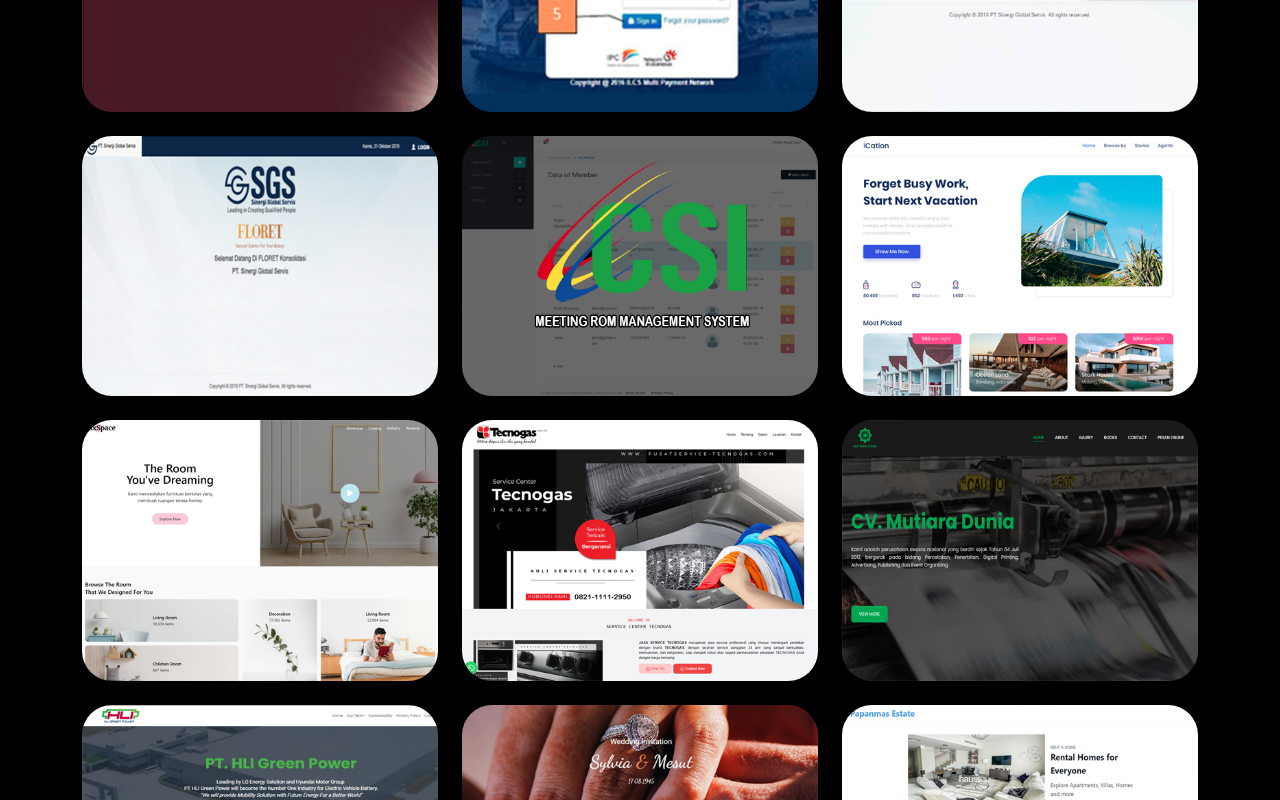
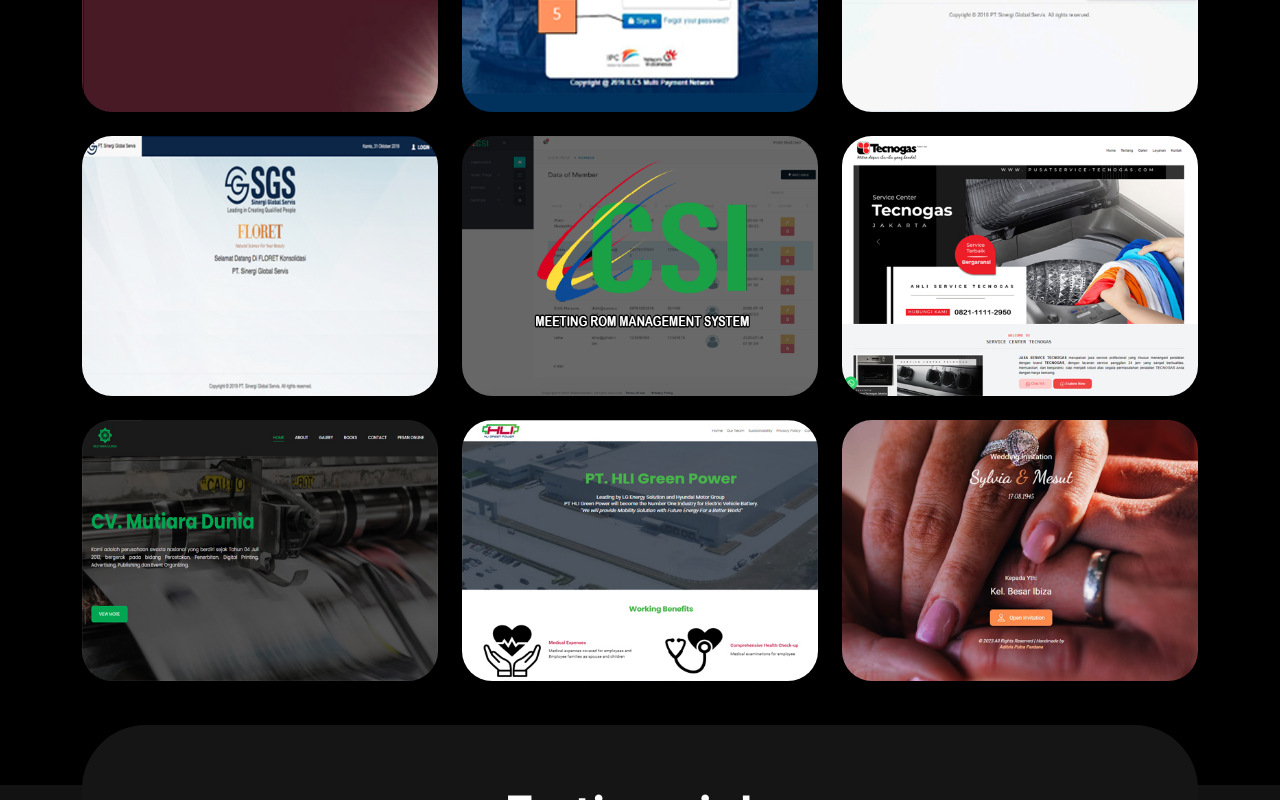
Before and after one commit to pardana/aditria-pardana, a React (Create React App) app: page / in a window 1280 px wide. Shown: the part 1740-2540 px from the top of the page. Built offline with nearby package versions, Linux system fonts and the light colour scheme.

Commit message:
update projects card

```diff
--- a/src/components/Projects.js
+++ b/src/components/Projects.js
@@ -85,6 +85,8 @@ import webHLI4 from "../assets/img/web-HLI4.jpg";
 import webWeddingMaryaniAditria0 from "../assets/img/web-WeddingMaryaniAditria0.jpeg";
 import webWeddingMaryaniAditria2 from "../assets/img/web-WeddingMaryaniAditria2.jpg";
 
+import webTravelAdvisor from "../assets/img/web-TravelAdvisor.png";
+
 import webPapanmasEstate0 from "../assets/img/web-Papanmas-Estate0.png";
 import webPapanmasEstate1 from "../assets/img/web-Papanmas-Estate.png";
 
@@ -96,6 +98,106 @@ import "animate.css";
 // import TrackVisibility from "react-on-screen";
 
 export default function Projects() {
+  const projectsWeb = [
+    {
+      title: "PDMS",
+      imgUrl: webPDMS1,
+      tech: "HTML5, CSS3, Javascript, jQuery, Bootstrap, PHP Gata Framework",
+      description:
+        "PDMS (Product Development Manufacture System) with PT. Martina Berto (Martha Tilaar Group)",
+      imgDetails: {
+        names: [webPDMS1, webPDMS2, webPDMS3, webPDMS4, webPDMS5, webPDMS6],
+      },
+    },
+    {
+      title: "iCargo",
+      imgUrl: webIcargo0,
+      tech: "HTML5, CSS3, Javascript, Bootstrap, PHP Codeigniter",
+      description:
+        "iCargo Modul DO Payment (Delivery Order) with PT. Integrasi Logistik Cipta Solusi",
+      imgDetails: {
+        names: [webIcargo1, webIcargo2, webIcargo3, webIcargo4],
+      },
+    },
+    {
+      title: "SGS POS",
+      imgUrl: webPOS1,
+      tech: "HTML5, CSS3, Javascript, jQuery, Bootstrap, PHP Gata Codeigniter",
+      description:
+        "SGS POS (Point of Sales) with PT. Sinergi Global Servis (Martha Tilaar Group)",
+      imgDetails: {
+        names: [webPOS1, webPOS2, webPOS3, webPOS4, webPOS5],
+      },
+    },
+    {
+      title: "Floret POS",
+      imgUrl: webFloret1,
+      tech: "HTML5, CSS3, Javascript, jQuery, Bootstrap, PHP Gata Codeigniter",
+      description:
+        "Floret POS (Point of Sales) with PT. Sinergi Global Servis (Martha Tilaar Group)",
+      imgDetails: {
+        names: [webFloret1, webFloret2, webFloret3, webFloret4],
+      },
+    },
+    {
+      title: "MRMS",
+      imgUrl: webMRMS0,
+      tech: "HTML5, CSS3, Javascript, Bootstrap, React JS",
+      description:
+        "App. MRMS (Meeting Room Management System) with PT. Corea System Indonesia",
+      imgDetails: {
+        names: [webMRMS1, webMRMS2, webMRMS3, webMRMS4],
+      },
+    },
+    {
+      title: "Tecnogas Indonesia",
+      imgUrl: webTecnogas1,
+      tech: "HTML5, CSS3, Javascript, React JS, Tailwind CSS",
+      description: "Jasa Service Tecnogas Indonesia",
+      linkUrl: "https://www.jasaservice-tecnogas.com/",
+      imgDetails: {
+        names: [webTecnogas1, webTecnogas2, webTecnogas3],
+      },
+    },
+    {
+      title: "CV. Mutiara Dunia",
+      imgUrl: webMutiara0,
+      tech: "Wordpress CMS",
+      description: "Company Profile Percetakan di Bekasi",
+      linkUrl: "https://mutiara-grafika.com/",
+      imgDetails: {
+        names: [
+          webMutiara0,
+          webMutiara1,
+          webMutiara2,
+          webMutiara3,
+          webMutiara4,
+        ],
+      },
+    },
+    {
+      title: "PT. HLI Green Power",
+      imgUrl: webHLI0,
+      tech: "Vite, Javascript, React JS, Tailwind CSS, Integrated API via Laravel",
+      description:
+        "Company Profile PT HLI Green Power will become the Number One Industry for Electric Vehicle Battery.",
+      linkUrl: "https://hligreenpower.com/",
+      imgDetails: {
+        names: [webHLI0, webHLI1, webHLI2, webHLI3, webHLI4],
+      },
+    },
+    {
+      title: "Sylvia & Mesut",
+      imgUrl: webWeddingMaryaniAditria0,
+      tech: "Vite, Javascript, React JS, Tailwind CSS, Integrated API via Firebase",
+      description: "Wedding Online Invitation",
+      linkUrl: "/",
+      imgDetails: {
+        names: [webWeddingMaryaniAditria2],
+      },
+    },
+  ];
+
   const projectsUIUX = [
     {
       title: "Gofurniture",
@@ -152,110 +254,13 @@ export default function Projects() {
     },
   ];
 
-  const projectsDesign = [
-    {
-      title: "APF Graphia",
-      imgUrl: designAPF,
-      tech: "Photoshop",
-      description: "Logo APF Graphia",
-      imgDetails: {
-        names: [designAPF],
-      },
-    },
-    {
-      title: "Karang Taruna RW08",
-      imgUrl: designKATAR8,
-      tech: "Photoshop",
-      description: "Logo Karang Taruna RW08",
-      imgDetails: {
-        names: [designKATAR8],
-      },
-    },
-    {
-      title: "Gemilang Futsal Family",
-      imgUrl: designGemilang,
-      tech: "Photoshop",
-      description: "Logo Gemilang Futsal Family",
-      imgDetails: {
-        names: [designGemilang],
-      },
-    },
-    {
-      title: "Jones FT",
-      imgUrl: designJones,
-      tech: "Photoshop",
-      description: "Logo Jones FT",
-      imgDetails: {
-        names: [designJones],
-      },
-    },
-    {
-      title: "Pemuda RT03",
-      imgUrl: designRT03,
-      tech: "Photoshop",
-      description: "Logo Pemuda RT03",
-      imgDetails: {
-        names: [designRT03],
-      },
-    },
-  ];
-
-  const projectsWeb = [
-    {
-      title: "PDMS",
-      imgUrl: webPDMS1,
-      tech: "HTML5, CSS3, jQuery, Bootstrap, PHP Gata Framework",
-      description:
-        "PDMS (Product Development Manufacture System) with PT. Martina Berto (Martha Tilaar Group)",
-      imgDetails: {
-        names: [webPDMS1, webPDMS2, webPDMS3, webPDMS4, webPDMS5, webPDMS6],
-      },
-    },
-    {
-      title: "iCargo",
-      imgUrl: webIcargo0,
-      tech: "HTML5, CSS3, Bootstrap, PHP Codeigniter",
-      description:
-        "iCargo Modul DO Payment (Delivery Order) with PT. Integrasi Logistik Cipta Solusi",
-      imgDetails: {
-        names: [webIcargo1, webIcargo2, webIcargo3, webIcargo4],
-      },
-    },
-    {
-      title: "SGS POS",
-      imgUrl: webPOS1,
-      tech: "HTML5, CSS3, jQuery, Bootstrap, PHP Gata Codeigniter",
-      description:
-        "SGS POS (Point of Sales) with PT. Sinergi Global Servis (Martha Tilaar Group)",
-      imgDetails: {
-        names: [webPOS1, webPOS2, webPOS3, webPOS4, webPOS5],
-      },
-    },
-    {
-      title: "Floret POS",
-      imgUrl: webFloret1,
-      tech: "HTML5, CSS3, jQuery, Bootstrap, PHP Gata Codeigniter",
-      description:
-        "Floret POS (Point of Sales) with PT. Sinergi Global Servis (Martha Tilaar Group)",
-      imgDetails: {
-        names: [webFloret1, webFloret2, webFloret3, webFloret4],
-      },
-    },
-    {
-      title: "MRMS",
-      imgUrl: webMRMS0,
-      tech: "HTML5, CSS3, Bootstrap, React JS",
-      description:
-        "App. MRMS (Meeting Room Management System) with PT. Corea System Indonesia",
-      imgDetails: {
-        names: [webMRMS1, webMRMS2, webMRMS3, webMRMS4],
-      },
-    },
+  const projectsExlporers = [
     {
       title: "iCation",
       imgUrl: uiuxiCation1,
-      tech: "HTML5, CSS3, React JS, Bootstrap",
+      tech: "HTML5, CSS3, Javascript, React JS, Bootstrap",
       description: "iCation (Hotel Vacation)",
+      linkUrl: "https://ication-iapptech.netlify.app/",
       imgDetails: {
         names: [uiuxiCation1, uiuxiCation2, uiuxiCation3, uiuxiCation4],
       },
@@ -263,7 +268,7 @@ export default function Projects() {
     {
       title: "Lux Space",
       imgUrl: webLuxspace0,
-      tech: "HTML5, CSS3, React JS, Tailwind CSS",
+      tech: "HTML5, CSS3, Javascript, React JS, Tailwind CSS",
       description: "Lux Space (Web Furniture like Ikea)",
       linkUrl: "https://luxspace-roan.vercel.app/",
       imgDetails: {
@@ -278,57 +283,20 @@ export default function Projects() {
       },
     },
     {
-      title: "Tecnogas Indonesia",
-      imgUrl: webTecnogas1,
-      tech: "HTML5, CSS3, React JS, Tailwind CSS",
-      description: "Jasa Service Tecnogas Indonesia",
-      linkUrl: "https://www.jasaservice-tecnogas.com/",
+      title: "Travel Advisor",
+      imgUrl: webTravelAdvisor,
+      tech: "HTML5, CSS3, Javascript, React JS, Material UI, Integrated via Rapid API",
+      description: "Travel Apps",
+      linkUrl: "https://travel-advisor-iapptech.netlify.app/",
       imgDetails: {
-        names: [webTecnogas1, webTecnogas2, webTecnogas3],
-      },
-    },
-    {
-      title: "CV. Mutiara Dunia",
-      imgUrl: webMutiara0,
-      tech: "Wordpress CMS",
-      description: "Company Profile Percetakan di Bekasi",
-      linkUrl: "https://mutiara-grafika.com/",
-      imgDetails: {
-        names: [
-          webMutiara0,
-          webMutiara1,
-          webMutiara2,
-          webMutiara3,
-          webMutiara4,
-        ],
-      },
-    },
-    {
-      title: "PT. HLI Green Power",
-      imgUrl: webHLI0,
-      tech: "Vite, React JS, Tailwind CSS, Integrated API via Laravel",
-      description:
-        "Company Profile PT HLI Green Power will become the Number One Industry for Electric Vehicle Battery.",
-      linkUrl: "https://hligreenpower.com/",
-      imgDetails: {
-        names: [webHLI0, webHLI1, webHLI2, webHLI3, webHLI4],
-      },
-    },
-    {
-      title: "Sylvia & Mesut",
-      imgUrl: webWeddingMaryaniAditria0,
-      tech: "Vite, React JS, Tailwind CSS, Integrated API via Firebase",
-      description: "Wedding Online Invitation",
-      linkUrl: "",
-      imgDetails: {
-        names: [webWeddingMaryaniAditria2],
+        names: [webTravelAdvisor],
       },
     },
     {
       title: "Papanmas Estate",
       imgUrl: webPapanmasEstate0,
-      tech: "HTML5, CSS3, Next JS, Chakra UI",
-      description: "Wedding Online Invitation",
+      tech: "HTML5, CSS3, Javascript, Next JS, Chakra UI, Integrated via Rapid API",
+      description: "Real Estate App",
       linkUrl: "https://papanmas-estate.vercel.app/",
       imgDetails: {
         names: [webPapanmasEstate1],
@@ -337,14 +305,62 @@ export default function Projects() {
     {
       title: "AP Travel",
       imgUrl: webAPTravel0,
-      tech: "HTML5, CSS3, Typescript, Next JS, Tailwind CSS",
-      description: "Wedding Online Invitation",
+      tech: "HTML5, CSS3, Typescript, Next JS, Tailwind CSS, Integrated via Rapid API",
+      description: "Travel Apps",
       linkUrl: "https://aptravel.vercel.app/",
       imgDetails: {
         names: [webAPTravel1],
       },
     },
   ];
+
+  // const projectsDesign = [
+  //   {
+  //     title: "APF Graphia",
+  //     imgUrl: designAPF,
+  //     tech: "Photoshop",
+  //     description: "Logo APF Graphia",
+  //     imgDetails: {
+  //       names: [designAPF],
+  //     },
+  //   },
+  //   {
+  //     title: "Karang Taruna RW08",
+  //     imgUrl: designKATAR8,
+  //     tech: "Photoshop",
+  //     description: "Logo Karang Taruna RW08",
+  //     imgDetails: {
+  //       names: [designKATAR8],
+  //     },
+  //   },
+  //   {
+  //     title: "Gemilang Futsal Family",
+  //     imgUrl: designGemilang,
+  //     tech: "Photoshop",
+  //     description: "Logo Gemilang Futsal Family",
+  //     imgDetails: {
+  //       names: [designGemilang],
+  //     },
+  //   },
+  //   {
+  //     title: "Jones FT",
+  //     imgUrl: designJones,
+  //     tech: "Photoshop",
+  //     description: "Logo Jones FT",
+  //     imgDetails: {
+  //       names: [designJones],
+  //     },
+  //   },
+  //   {
+  //     title: "Pemuda RT03",
+  //     imgUrl: designRT03,
+  //     tech: "Photoshop",
+  //     description: "Logo Pemuda RT03",
+  //     imgDetails: {
+  //       names: [designRT03],
+  //     },
+  //   },
+  // ];
 
   return (
     <section className="project" id="projects">
@@ -384,7 +400,7 @@ export default function Projects() {
                   <Nav.Link eventKey="second">UI/UX</Nav.Link>
                 </Nav.Item>
                 <Nav.Item>
-                  <Nav.Link eventKey="third"> Design</Nav.Link>
+                  <Nav.Link eventKey="third">Explorers</Nav.Link>
                 </Nav.Item>
               </Nav>
 
@@ -407,11 +423,19 @@ export default function Projects() {
 
                 <Tab.Pane eventKey="third">
                   <Row>
+                    {projectsExlporers.map((projectsExlporers, index) => {
+                      return <ProjectCard key={index} {...projectsExlporers} />;
+                    })}
+                  </Row>
+                </Tab.Pane>
+
+                {/* <Tab.Pane eventKey="third">
+                  <Row>
                     {projectsDesign.map((projectsDesign, index) => {
                       return <ProjectCard key={index} {...projectsDesign} />;
                     })}
                   </Row>
-                </Tab.Pane>
+                </Tab.Pane> */}
               </Tab.Content>
             </Tab.Container>
           </Col>
```
Also changed, not shown: src/assets/img/web-TravelAdvisor.png (added).
